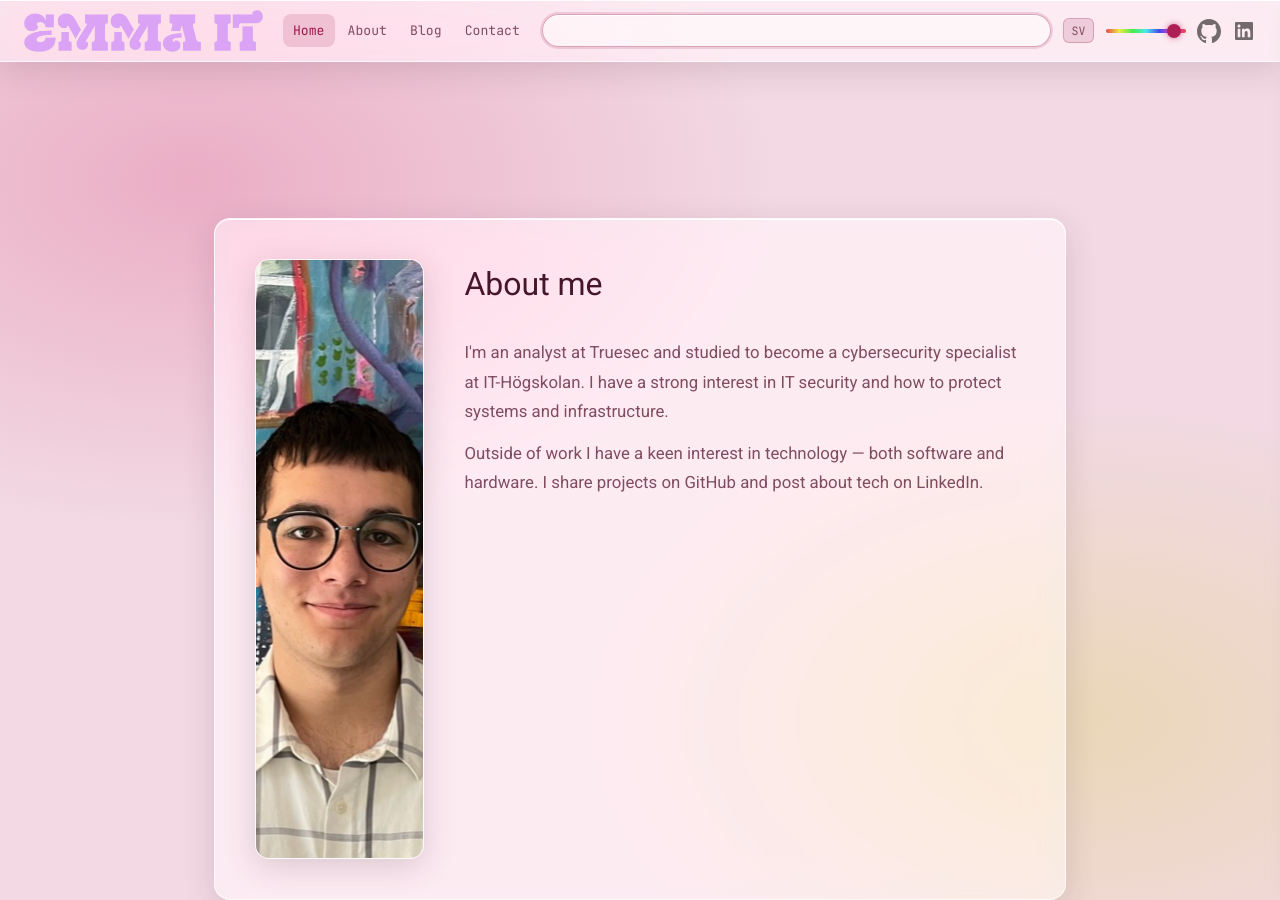
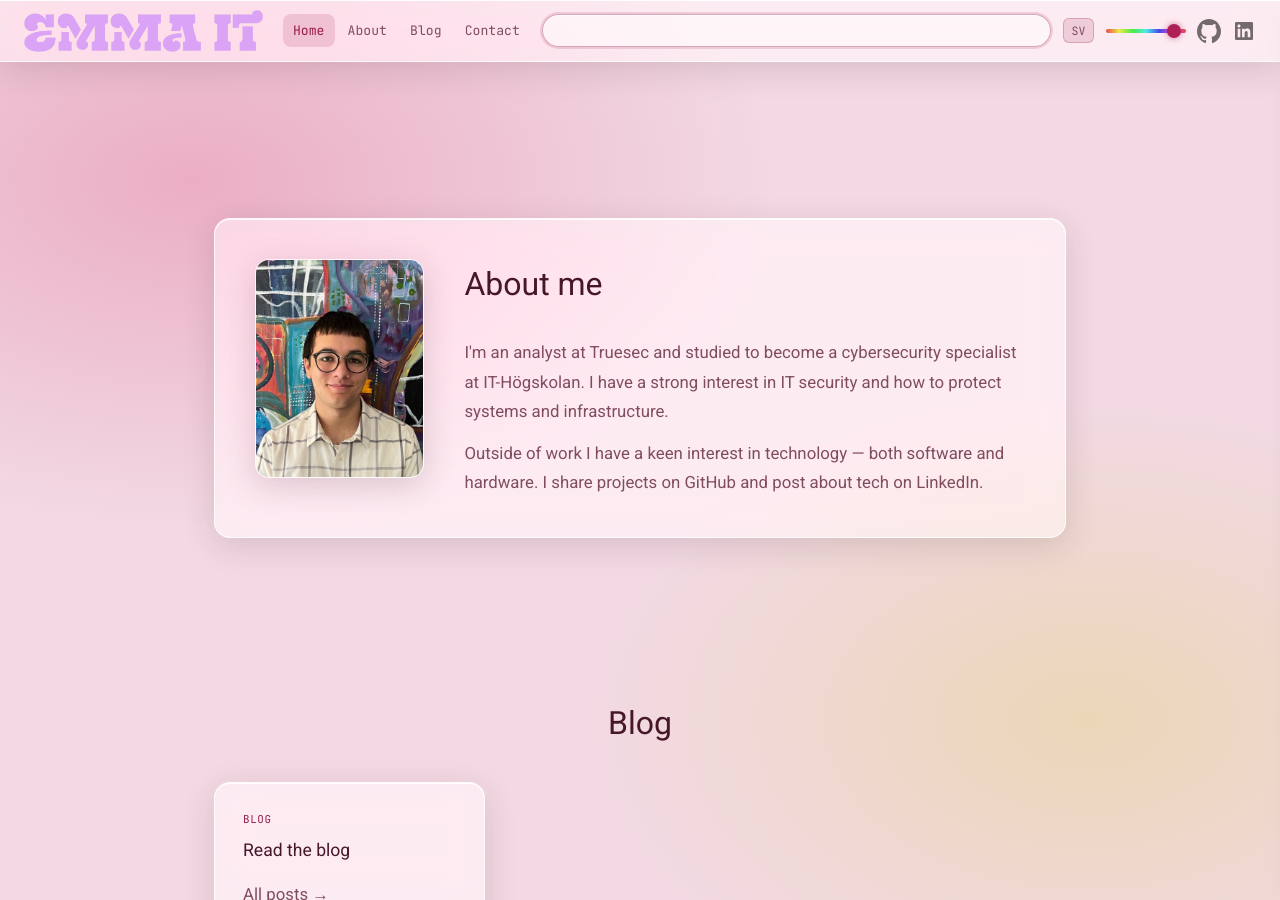
Before and after one commit to EmmaThaPemma/emmait.se, a Jekyll site: the page index.html, which Jekyll copies as it is, in a window 1280 px wide and 900 px high, scrolled down 374 px. Built offline with Jekyll 4.4.1, drawn with Linux system fonts in a browser that asks for light colours.

Commit message:
ok change size to fix sizing issue

```diff
--- a/index.html
+++ b/index.html
@@ -99,7 +99,7 @@
     <!-- ABOUT -->
     <section id="about" class="section">
       <div class="about-card glass">
-        <img src="profile.jpg" alt="Portrait of Emma Hansson" class="profile-img" width="464" height="600" > <!--loading="lazy"-->
+        <img src="profile.jpg" alt="Portrait of Emma Hansson" class="profile-img" > <!-- width="464" height="600" loading="lazy"-->
         <div class="about-text">
           <h2 data-sv="Om mig" data-en="About me" data-nl="Over mij">About me</h2>
           <p data-sv="Jag är analytiker på Truesec och studerade till cybersäkerhetsspecialist på IT-Högskolan. Jag har ett stort intresse för IT-säkerhet och hur man skyddar system och infrastruktur."
```
